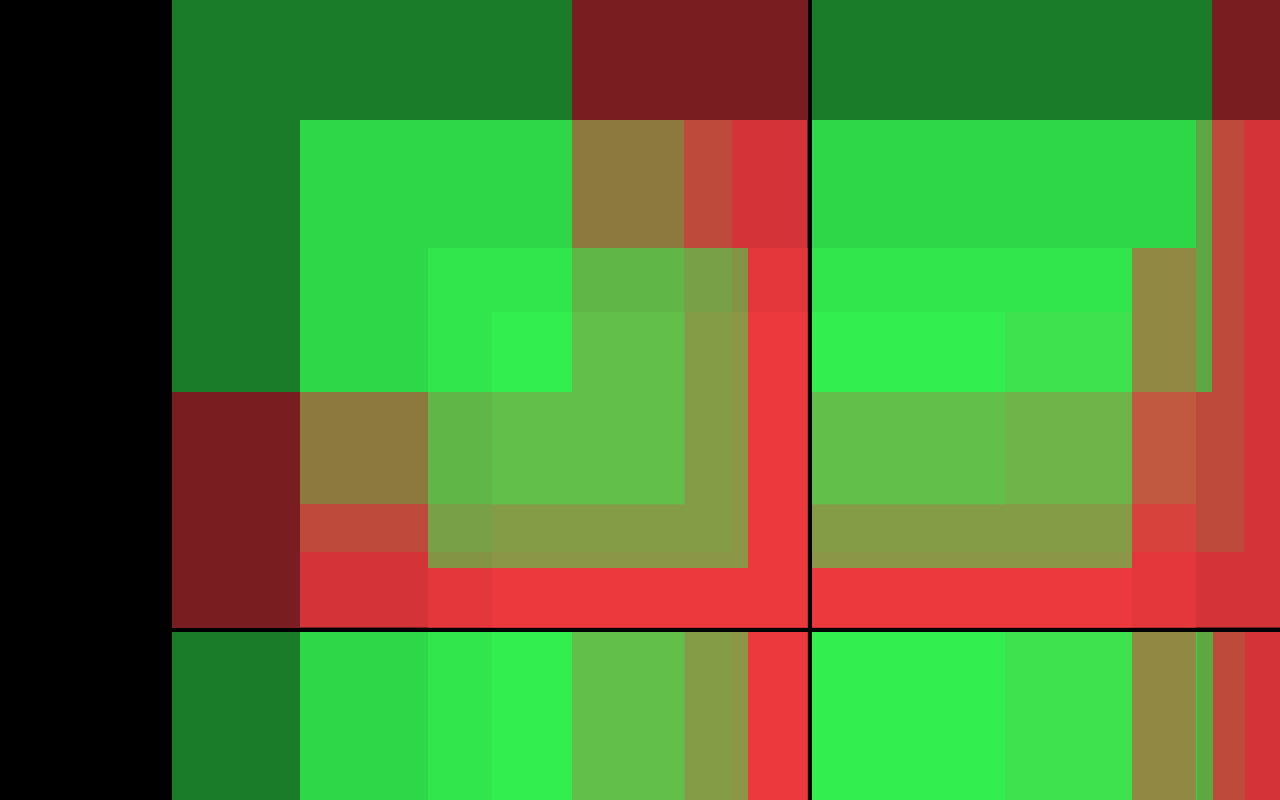
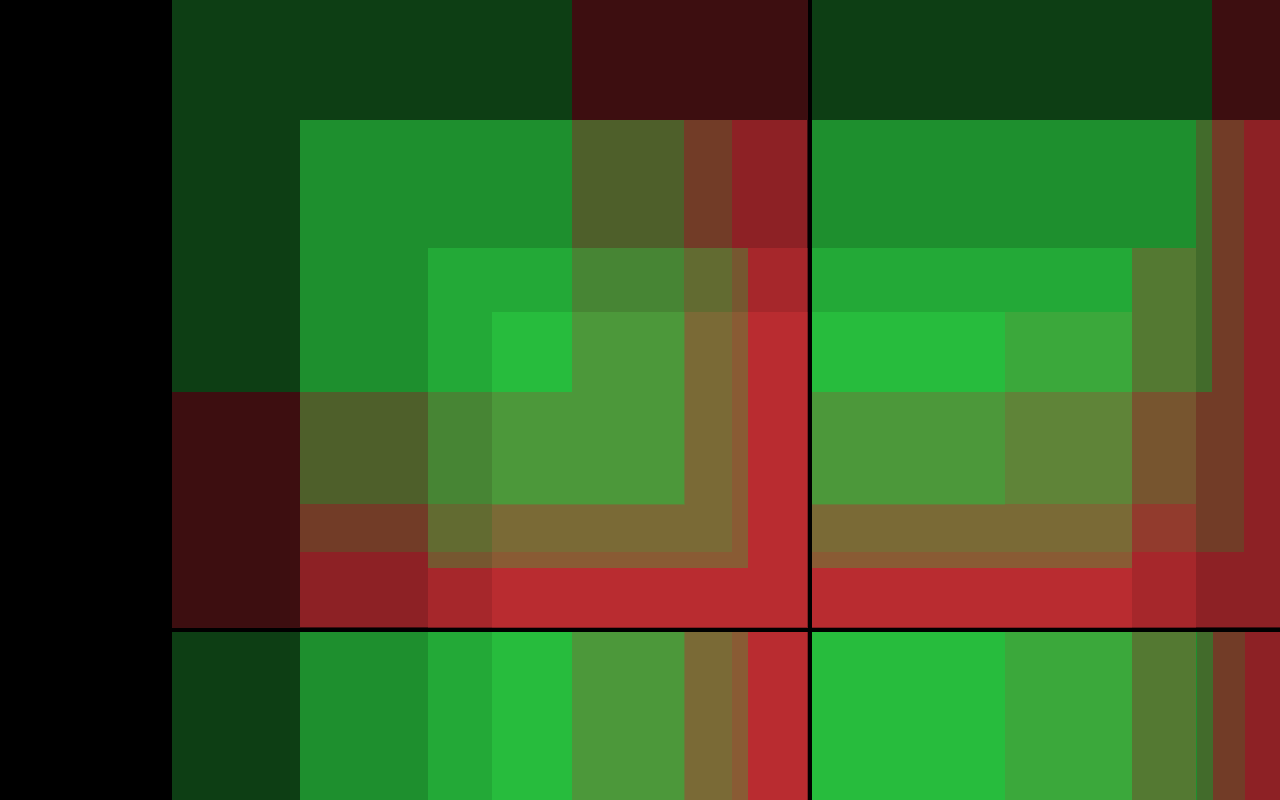
Before and after one commit to Howwylc/mcstructureregions.github.io, a plain HTML site: page index.html in a window 1280 px wide. Shown: the part 280-1080 px from the top of the page. Drawn offline with Linux system fonts and the light colour scheme.

Commit message:
Update index.html

```diff
--- a/index.html
+++ b/index.html
@@ -20,11 +20,11 @@
   <input type="checkbox" onclick="shipwreckButton()" id="shipwreck" name="shipwreck" checked></input>
 	<label for="shipwreck">Shipwreck Regions</label><br>
 
-  <div id="monumentImage" style="left: 300px; top: 400px; position: absolute; visibility: visible; opacity:0.5"> <img src="monument.png"> </div>
-  <div id="oceanruinImage" style="left: 492px; top: 592px; position: absolute; visibility: visible; opacity:0.5"> <img src="oceanruin.png"> </div>
-  <div id="oldstructuresImage" style="left: 300px; top: 400px; position: absolute; visibility: visible; opacity:0.5"> <img src="oldstructures.png"> </div>
-  <div id="ruinedportalImage" style="left: 172px; top: 272px; position: absolute; visibility: visible; opacity:0.5"> <img src="ruined portal.png"> </div>
-  <div id="shipwreckImage" style="left: 428px; top: 528px; position: absolute; visibility: visible; opacity:0.5"> <img src="shipwreck.png"> </div>
+  <div id="monumentImage" style="left: 300px; top: 400px; position: absolute; visibility: visible; opacity:0.25"> <img src="monument.png"> </div>
+  <div id="oceanruinImage" style="left: 492px; top: 592px; position: absolute; visibility: visible; opacity:0.25"> <img src="oceanruin.png"> </div>
+  <div id="oldstructuresImage" style="left: 300px; top: 400px; position: absolute; visibility: visible; opacity:0.25"> <img src="oldstructures.png"> </div>
+  <div id="ruinedportalImage" style="left: 172px; top: 272px; position: absolute; visibility: visible; opacity:0.25"> <img src="ruined portal.png"> </div>
+  <div id="shipwreckImage" style="left: 428px; top: 528px; position: absolute; visibility: visible; opacity:0.25"> <img src="shipwreck.png"> </div>
 
   <div style="position: fixed; top: 0; width: 100%; overflow: hidden; background-color: #7ed7ed;">
   	<input type="text" id="cursorX" size="3"> X-position of the player
```
